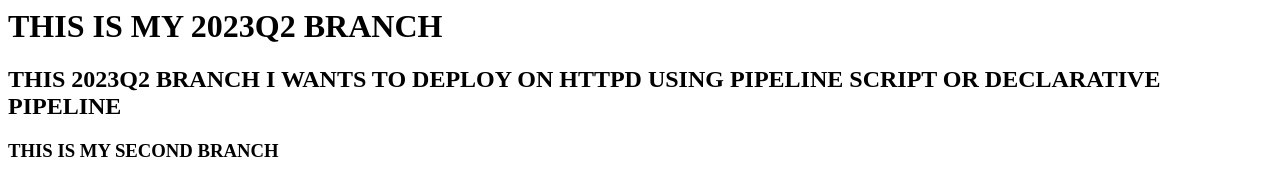
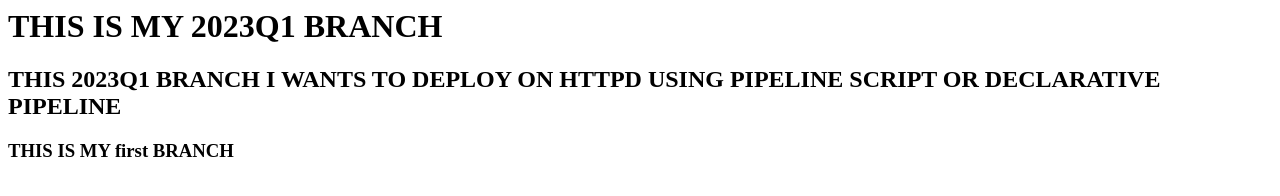
Before and after one commit to renujankar/vel-app2, a plain HTML site: page index.html in a window 1280 px wide. Drawn offline with Linux system fonts and the light colour scheme.

Commit message:
first commit

```diff
--- a/index.html
+++ b/index.html
@@ -1,3 +1,3 @@
-<h1> THIS IS MY 2023Q2 BRANCH </h1>
-<h2> THIS 2023Q2 BRANCH I WANTS TO DEPLOY ON HTTPD USING PIPELINE SCRIPT OR DECLARATIVE PIPELINE</H2>
-<h3>THIS IS MY SECOND BRANCH</h3>
+<h1> THIS IS MY 2023Q1 BRANCH </h1>
+<h2> THIS 2023Q1 BRANCH I WANTS TO DEPLOY ON HTTPD USING PIPELINE SCRIPT OR DECLARATIVE PIPELINE</H2>
+<h3>THIS IS MY first BRANCH</h3>
```
